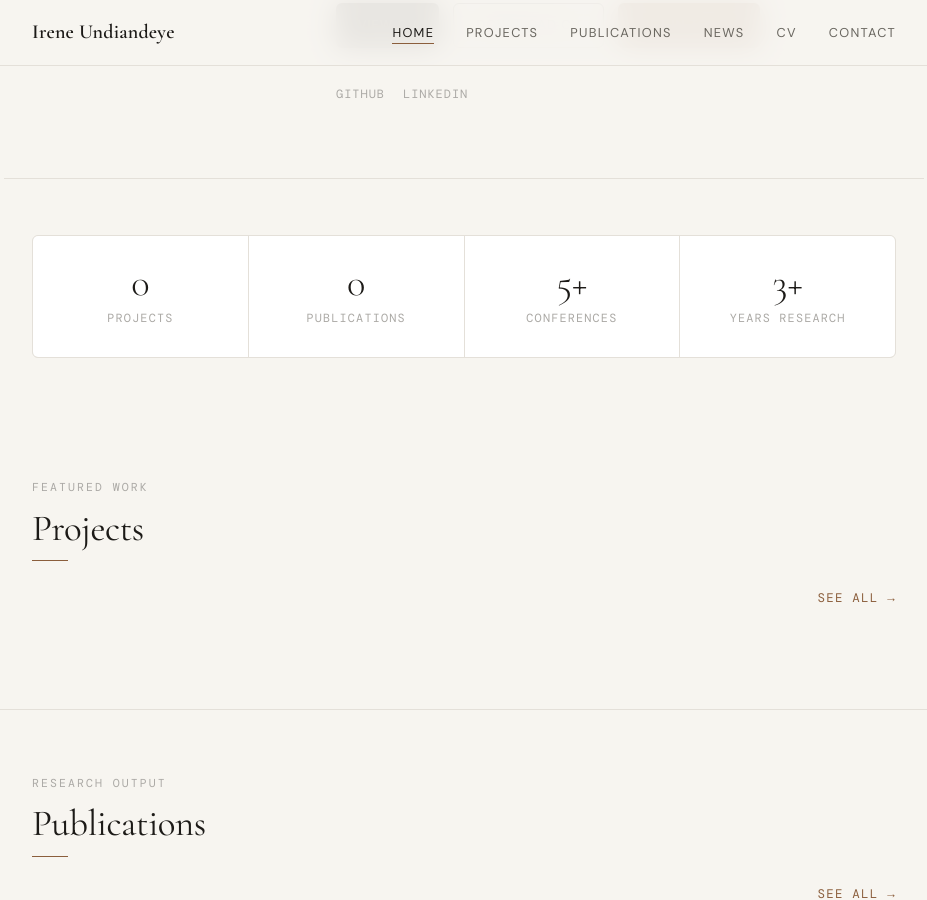
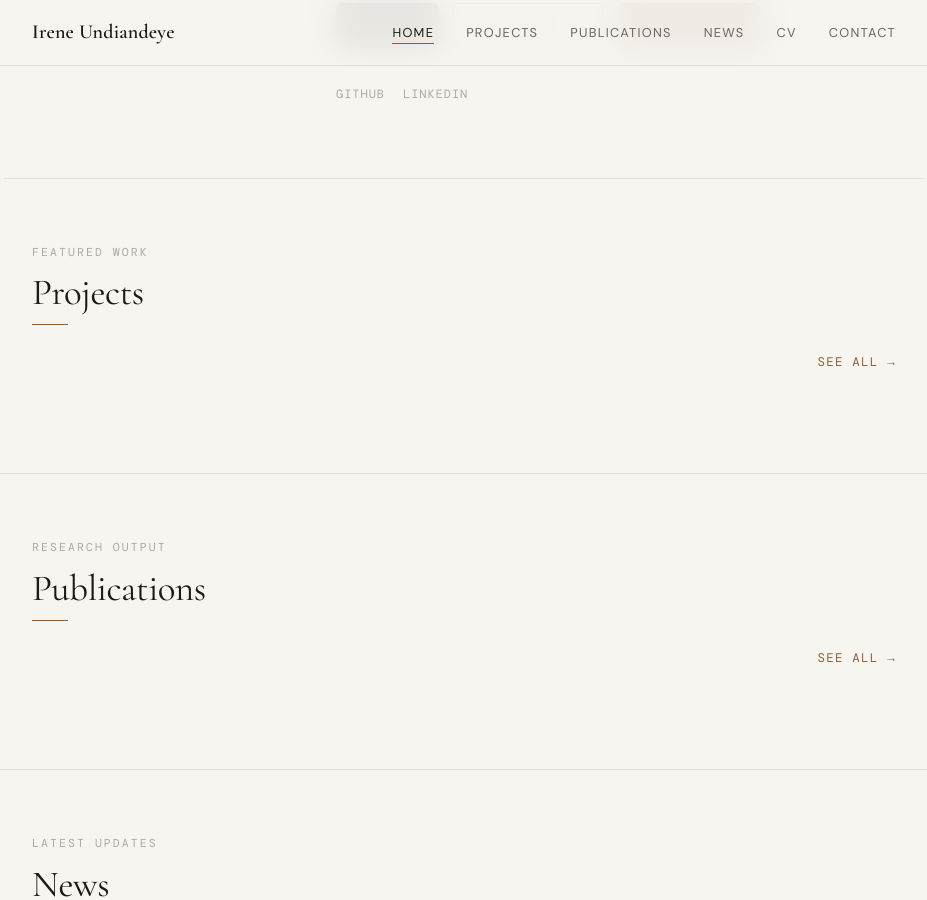
Before and after one commit to ireneundiandeye/Ireneundiandeye.github.io, a Jekyll site: the page built from index.html, in a window 1280 px wide and 900 px high, scrolled down 711 px. Shown: the whole window, without its empty margins (176-1103 px from the left). Built offline with Jekyll 4.4.1, drawn with Linux system fonts in a browser that asks for light colours.

Commit message:
Remove stats bar

```diff
--- a/index.html
+++ b/index.html
@@ -4,7 +4,9 @@ layout: default
 
 <!-- ══ HERO ══════════════════════════════════════════ -->
 <section class="hero container">
+  <div class="hero-photo-wrap fade-in">
   <img src="/assets/images/headshot.jpg" alt="Irene Undiandeye" class="hero-photo">
+</div>
 
   <div class="hero-content fade-in">
     <p class="hero-eyebrow">{{ site.author.institution }} · {{ site.author.location }}</p>
@@ -25,27 +27,6 @@ layout: default
   </div>
 </section>
 
-<!-- ══ STATS ══════════════════════════════════════════ -->
-<div class="container">
-  <div class="home-stats fade-in">
-    <div class="stat-box">
-      <div class="stat-number">{{ site.projects | size }}</div>
-      <div class="stat-label">Projects</div>
-    </div>
-    <div class="stat-box">
-      <div class="stat-number">{{ site.publications | size }}</div>
-      <div class="stat-label">Publications</div>
-    </div>
-    <div class="stat-box">
-      <div class="stat-number">5+</div>
-      <div class="stat-label">Conferences</div>
-    </div>
-    <div class="stat-box">
-      <div class="stat-number">3+</div>
-      <div class="stat-label">Years Research</div>
-    </div>
-  </div>
-</div>
 
 <!-- ══ FEATURED PROJECTS ══════════════════════════════ -->
 <section class="home-section">
```
